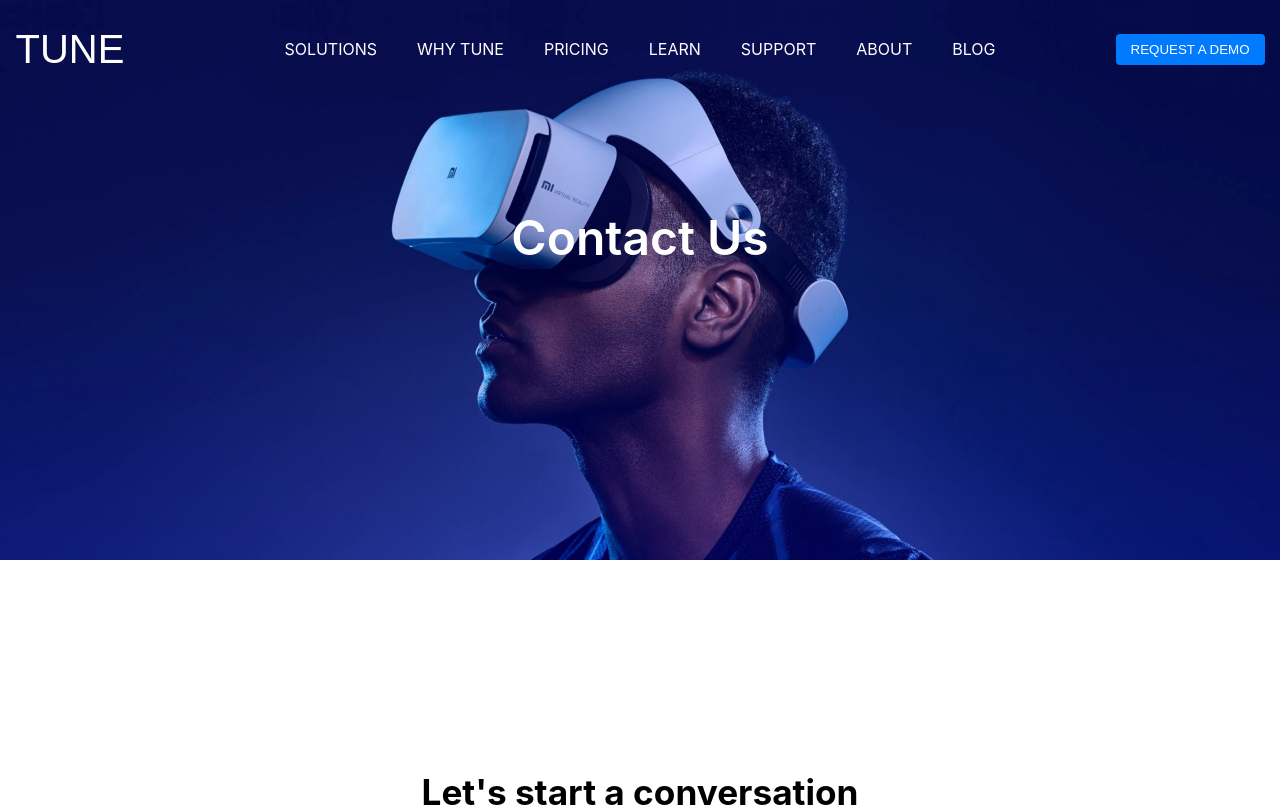
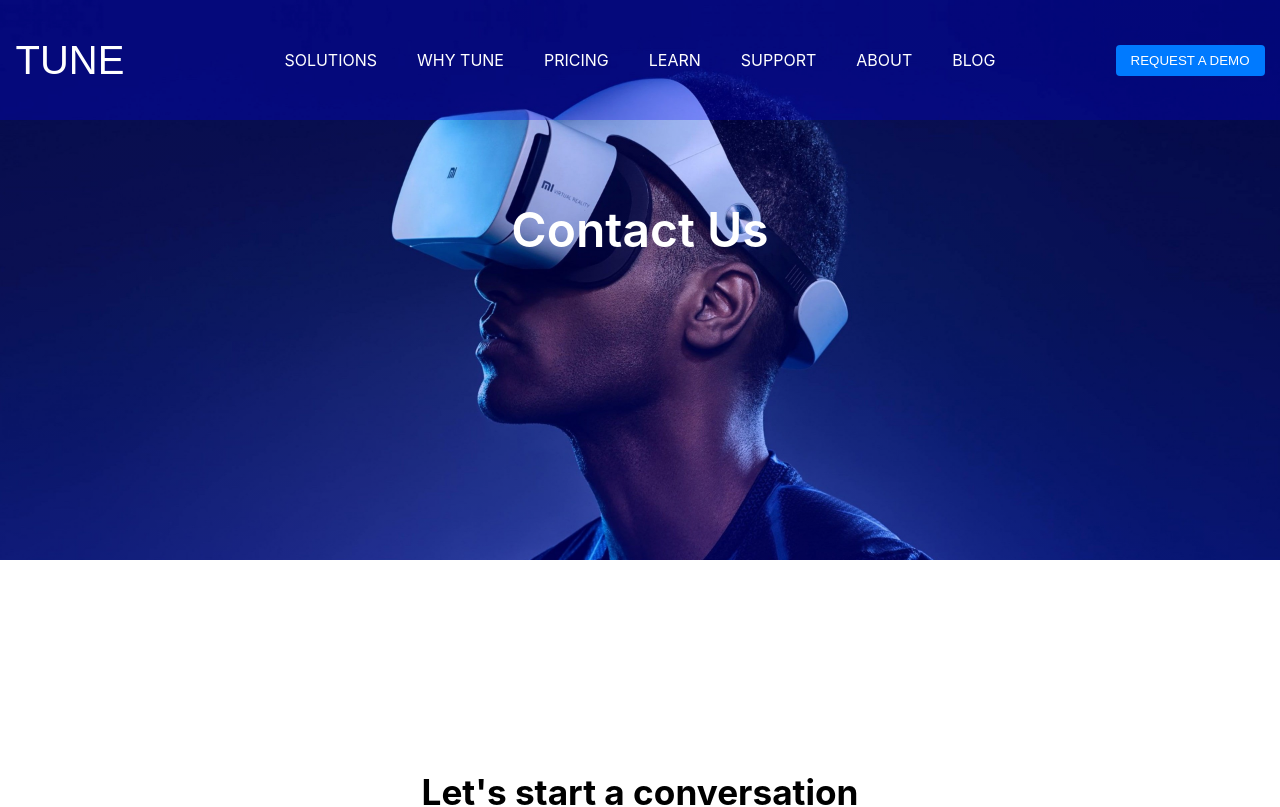
Before and after one commit to nwabekeyi/babtech_project, a React (Create React App) app: page / in a window 1280 px wide. Shown: the top 807 px of the page. Built offline with nearby package versions, Linux system fonts and the light colour scheme.

Commit message:
'latest update'

```diff
--- a/src/index.css
+++ b/src/index.css
@@ -28,6 +28,12 @@ code {
   align-items: center;
   justify-content: center;
   gap: 120px;
+  height: 15vh;
+  /* border: 2px solid red; */
+  position: fixed;
+  width: 100%;
+  z-index: 100;
+  background-color: rgba(2, 2, 246, 0.275);
 }
 .logo > h1{
   font-size: 2.5rem;
@@ -47,11 +53,17 @@ nav ul li{
   align-items: center;
   justify-content: center;
   text-decoration: none;
+  transition: all 0.5s ease-in-out;
+}
+nav ul li:hover{
+  transform: translateY(-20%);
+  cursor: pointer;
 }
 .head-txt > h2 {
   font-size: 3rem;
   color: white;
   font-weight: 600;
+  margin-top: 200px;
 }
 .header-btn > button {
   padding: 8px 15px;
@@ -60,6 +72,11 @@ nav ul li{
   border-radius: 4px;
   outline: none;
   color: white;
+  transition: all 0.5s ease-in-out;
+}
+.header-btn > button:hover{
+  cursor: pointer;
+  transform: translateY(-20%);
 }
 .container {
   width: 500px;
--- a/src/jaydev.js
+++ b/src/jaydev.js
@@ -1,6 +1,7 @@
 const Jayde = () => {
   return (
-    <header>
+    <>
+     <header>
       <div className="header">
         <div className="head">
         <div className="logo">
@@ -26,8 +27,10 @@ const Jayde = () => {
         </div>
 
       </div>
+      <div></div>
+    </header>
 
-      <div className="main">
+    <div className="main">
         <h2>Let's start a conversation</h2>
         <div className="main-child">
         <div className="text-div">
@@ -143,10 +146,7 @@ const Jayde = () => {
         </div>
 
       </div>
-
-
-
-    </header>
+    </>
    );
 
 }
```
